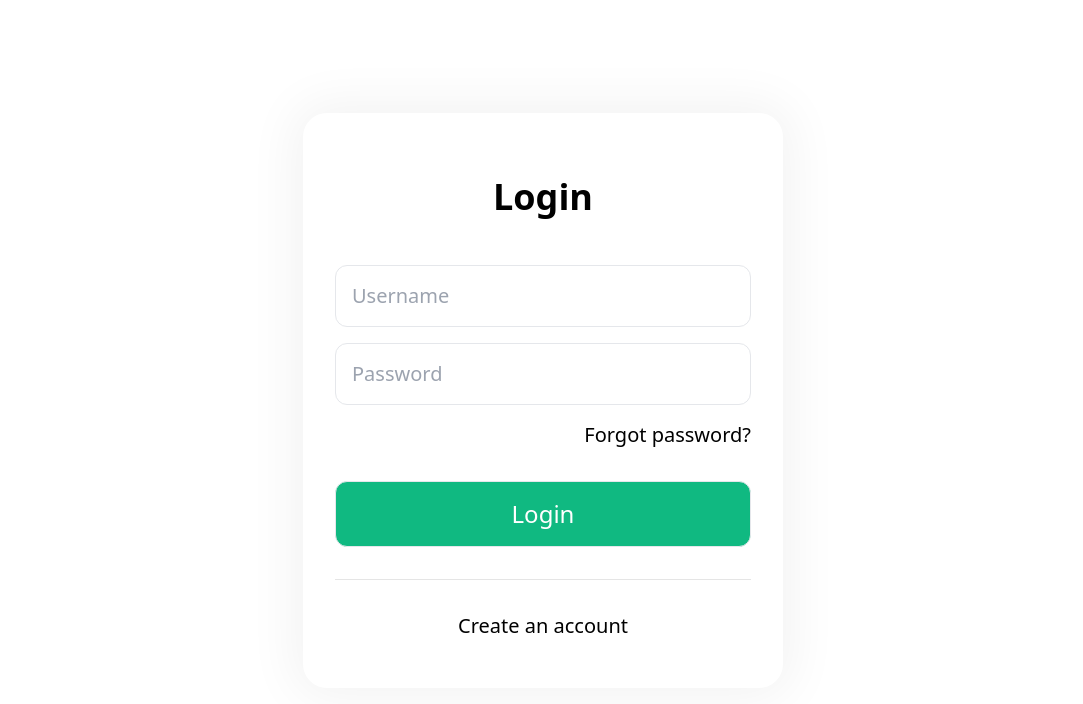
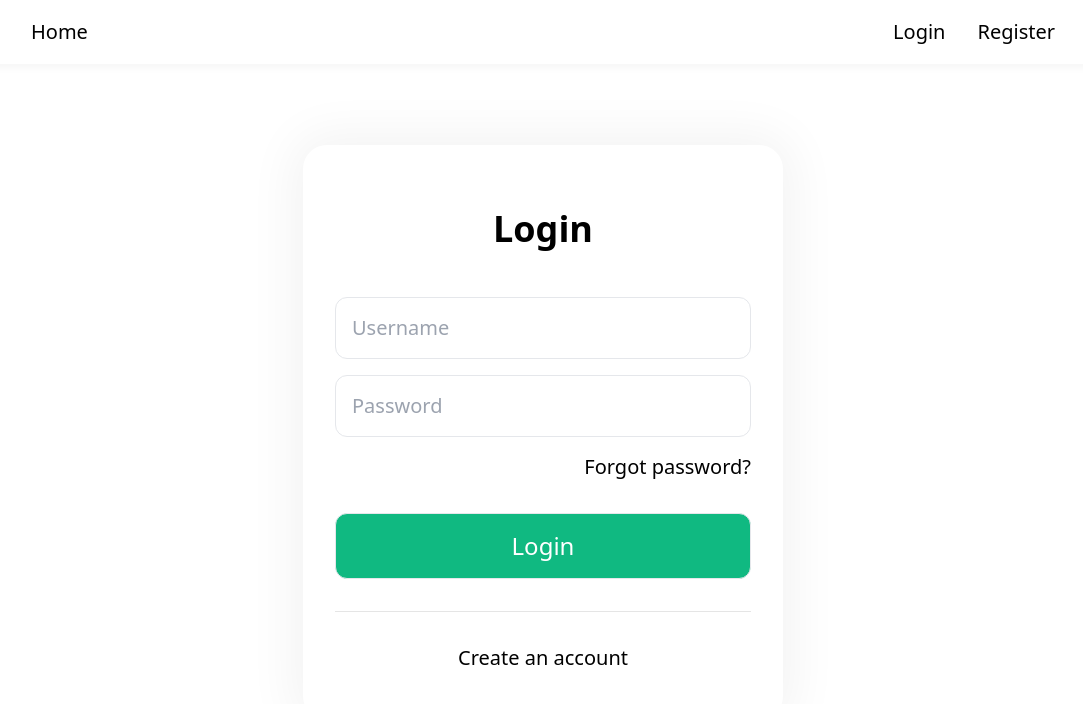
Before and after one commit to LinyanZ/surveyCreator, a React (Vite) app in the folder frontend/: page /login in a window 1280 px wide. Shown: the top 704 px of the page, without its empty margins (97-1180 px from the left). Built offline with nearby package versions, Linux system fonts and the light colour scheme.

Commit message:
add router

```diff
--- a/frontend/src/App.jsx
+++ b/frontend/src/App.jsx
@@ -1,31 +1,22 @@
 import { createBrowserRouter, RouterProvider } from "react-router-dom";
-import RegistrationForm from "./components/auth/registrationForm";
-import LoginForm from "./components/auth/loginForm";
+import LoginPage from "./pages/loginPage";
+import RegistrationPage from "./pages/registrationPage";
+import Root from "./pages/root";
 
 const router = createBrowserRouter([
   {
     path: "/",
-    element: (
-      <div className="absolute top-0 left-0 right-0 bottom-0 flex flex-col justify-center items-center">
-        Hello
-      </div>
-    ),
-  },
-  {
-    path: "/login",
-    element: (
-      <div className="absolute top-0 left-0 right-0 bottom-0 flex flex-col justify-center items-center">
-        <LoginForm />
-      </div>
-    ),
-  },
-  {
-    path: "/register",
-    element: (
-      <div className="absolute top-0 left-0 right-0 bottom-0 flex flex-col justify-center items-center">
-        <RegistrationForm />
-      </div>
-    ),
+    element: <Root />,
+    children: [
+      {
+        path: "login",
+        element: <LoginPage />,
+      },
+      {
+        path: "register",
+        element: <RegistrationPage />,
+      },
+    ],
   },
 ]);
 
--- a/frontend/src/components/auth/loginForm.jsx
+++ b/frontend/src/components/auth/loginForm.jsx
@@ -1,4 +1,5 @@
 import { useState } from "react";
+import { Link } from "react-router-dom";
 import Joi from "joi";
 import Input from "../common/input";
 import { validate } from "../../utils";
@@ -59,7 +60,12 @@ export default function LoginForm() {
           label="Login"
         />
         <div className="w-full h-[1px] bg-neutral-200 my-8" />
-        <p className="text-xl text-center my-4 w-full">Create an account</p>
+        <Link
+          className="block text-xl text-center my-4 mx-auto w-fit"
+          to="/register"
+        >
+          Create an account
+        </Link>
       </form>
     </div>
   );
--- a/frontend/src/components/auth/registrationForm.jsx
+++ b/frontend/src/components/auth/registrationForm.jsx
@@ -1,4 +1,5 @@
 import { useState } from "react";
+import { Link } from "react-router-dom";
 import Joi from "joi";
 import Input from "../common/input";
 import { validate } from "../../utils";
@@ -77,7 +78,12 @@ export default function RegistrationForm() {
           disabled={Object.keys(errors).length !== 0}
         />
         <div className="w-full h-[1px] bg-neutral-200 my-8" />
-        <p className="text-xl text-center my-4 w-full">Login</p>
+        <Link
+          className="block text-xl text-center my-4 mx-auto w-fit"
+          to="/login"
+        >
+          Login
+        </Link>
       </form>
     </div>
   );
--- /dev/null
+++ b/frontend/src/components/navbar.jsx
@@ -0,0 +1,19 @@
+import { NavLink } from "react-router-dom";
+
+export default function Navbar() {
+  return (
+    <nav className="h-[4rem] shadow-[0px_0px_10px_2px_rgba(0,0,0,0.05)]">
+      <ul className="flex gap-8 text-xl h-full items-center max-w-5xl mx-auto">
+        <li>
+          <NavLink to="">Home</NavLink>
+        </li>
+        <li className="ml-auto">
+          <NavLink to="login">Login</NavLink>
+        </li>
+        <li className="">
+          <NavLink to="register">Register</NavLink>
+        </li>
+      </ul>
+    </nav>
+  );
+}
--- /dev/null
+++ b/frontend/src/pages/loginPage.jsx
@@ -0,0 +1,9 @@
+import LoginForm from "../components/auth/loginForm";
+
+export default function LoginPage() {
+  return (
+    <div className="absolute top-[4rem] left-0 right-0 bottom-0 flex justify-center items-center">
+      <LoginForm />
+    </div>
+  );
+}
--- /dev/null
+++ b/frontend/src/pages/registrationPage.jsx
@@ -0,0 +1,9 @@
+import RegistrationForm from "../components/auth/registrationForm";
+
+export default function RegistrationPage() {
+  return (
+    <div className="absolute top-[4rem] left-0 right-0 bottom-0 flex justify-center items-center">
+      <RegistrationForm />
+    </div>
+  );
+}
--- /dev/null
+++ b/frontend/src/pages/root.jsx
@@ -0,0 +1,11 @@
+import { Outlet } from "react-router-dom";
+import Navbar from "../components/navbar";
+
+export default function Root() {
+  return (
+    <>
+      <Navbar />
+      <Outlet />
+    </>
+  );
+}
```
